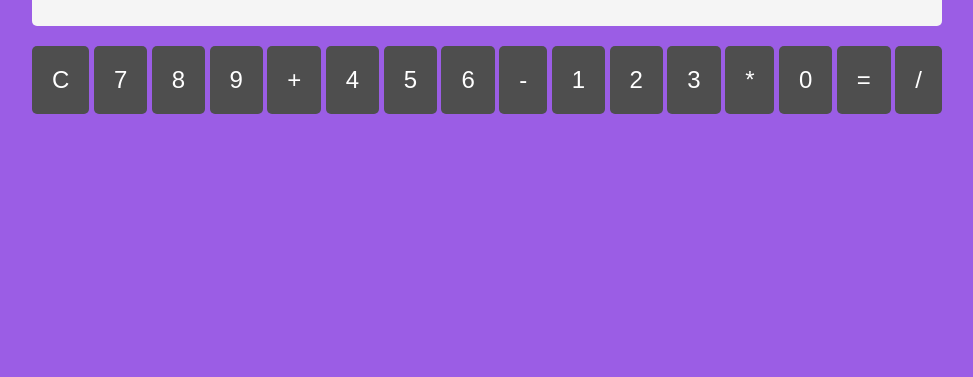
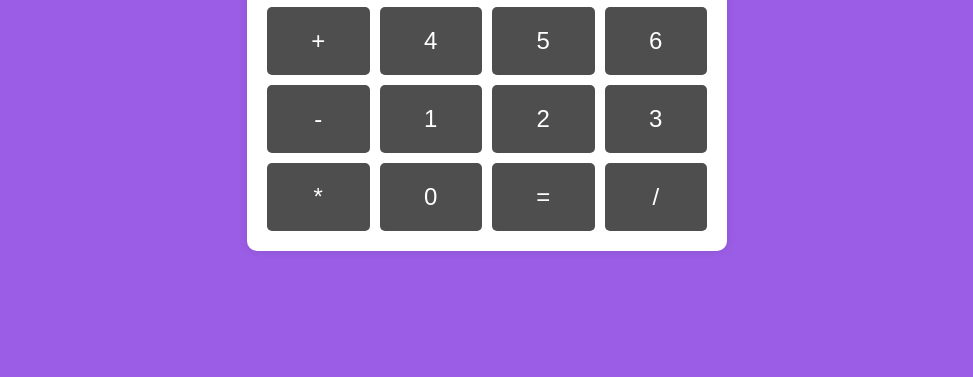
Before and after one commit to mariaclaraalvess/calculadora, a plain HTML site: page index.html in a window 1280 px wide. Shown: the part 423-800 px from the top of the page, without its empty margins (153-1126 px from the left). Drawn offline with Linux system fonts and the light colour scheme.

Commit message:
CALCULADORA OK

```diff
--- a/styles.css
+++ b/styles.css
@@ -23,7 +23,7 @@ body {
     margin-bottom: 20px;
 }
 
-.calculator {
+.calculadora {
     background-color: #fff;
     padding: 20px;
     border-radius: 10px;
@@ -42,7 +42,7 @@ body {
     background-color: #f5f5f5;
 }
 
-.buttons {
+.botões {
     display: grid;
     grid-template-columns: repeat(4, 1fr);
     gap: 10px;
```
